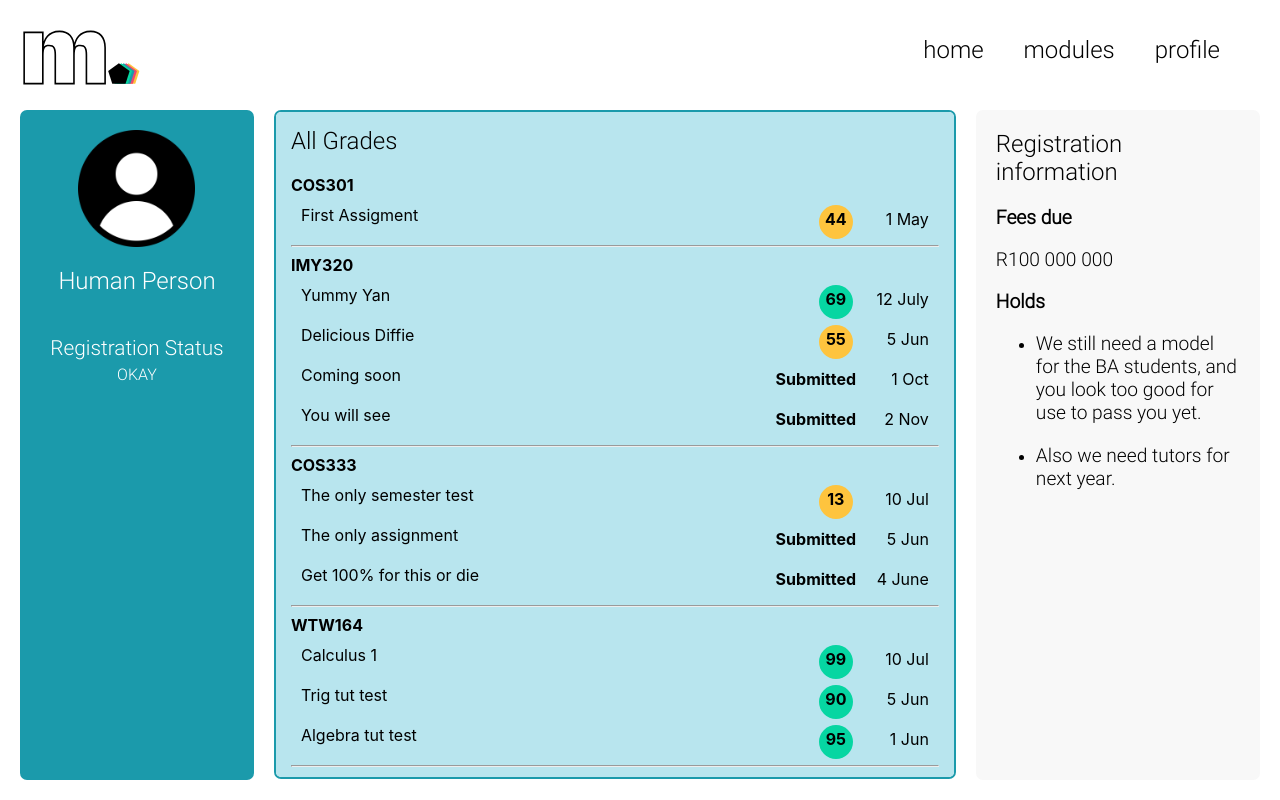
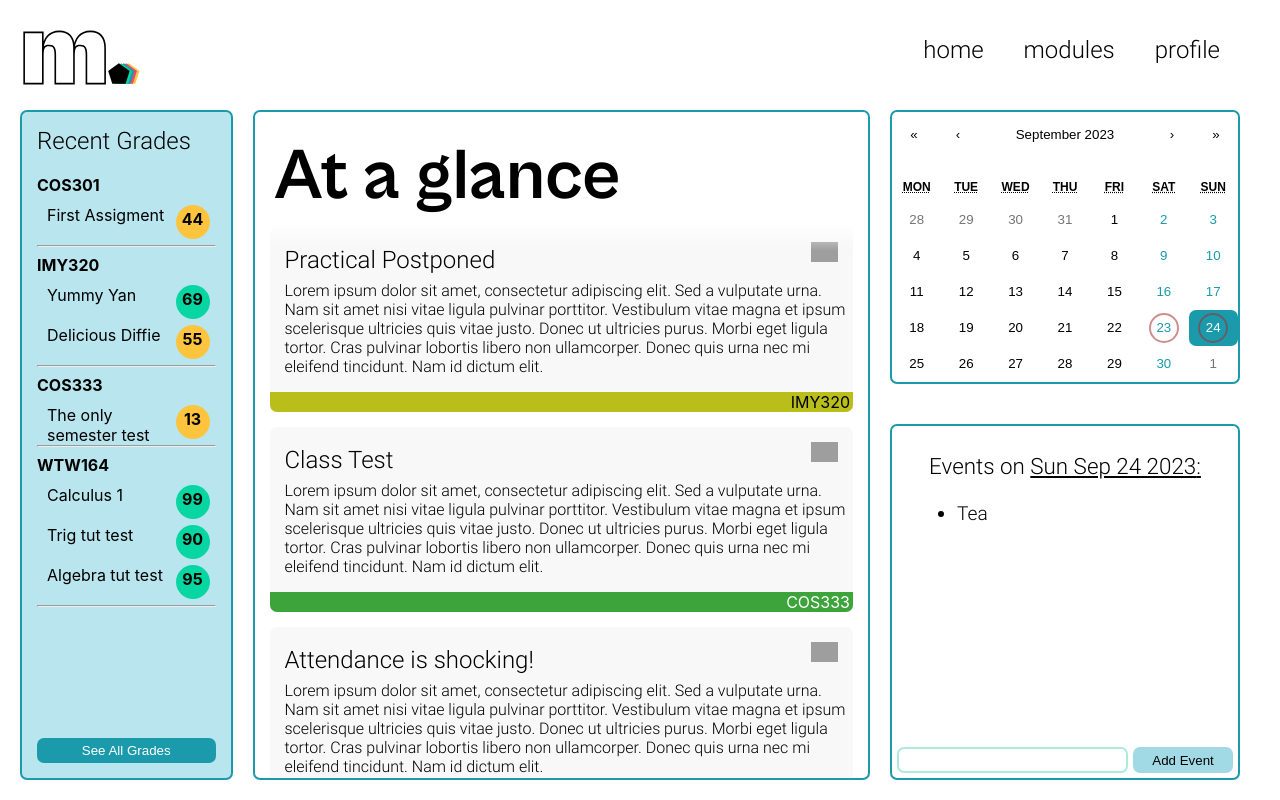
Before and after one commit to TashUni/IMY320_TheMarellousFivers, a React (Create React App) app in the folder web-project/: page / in a window 1280 px wide. Built offline with nearby package versions, Linux system fonts and the light colour scheme; grey boxes are pictures that could not be loaded.

Commit message:
updated main page

```diff
--- a/web-project/src/App.js
+++ b/web-project/src/App.js
@@ -25,7 +25,7 @@ function App() {
     const handleChange = (e) => setInputValue(e.target.value);
 
 
-    const [tabSelected, setTabSelected] = useState(tabs.profile);
+    const [tabSelected, setTabSelected] = useState(tabs.home);
     const [todos, setTodos] = useState(["Walk the dog"])
 
     useEffect(() => {
```
Also changed, not shown: web-project/package.json (+0 -352 lines), 1 other file (tests, documents, lock files or other folders).
